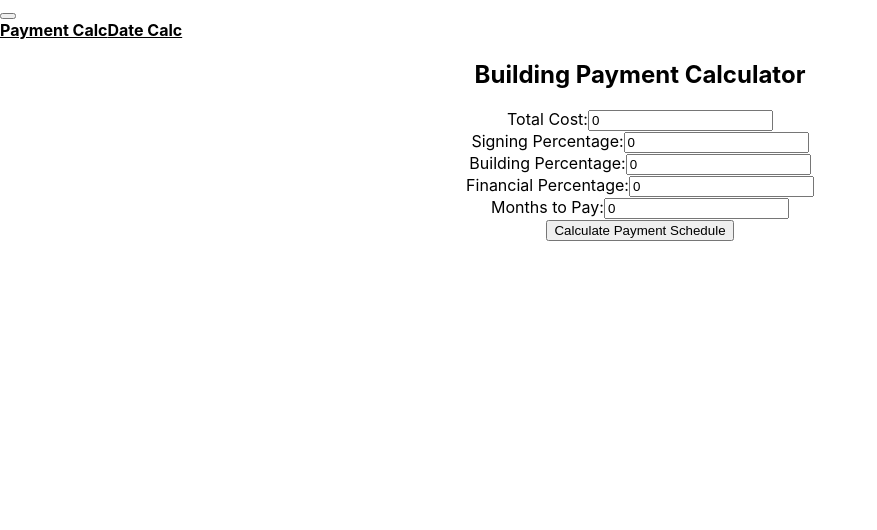
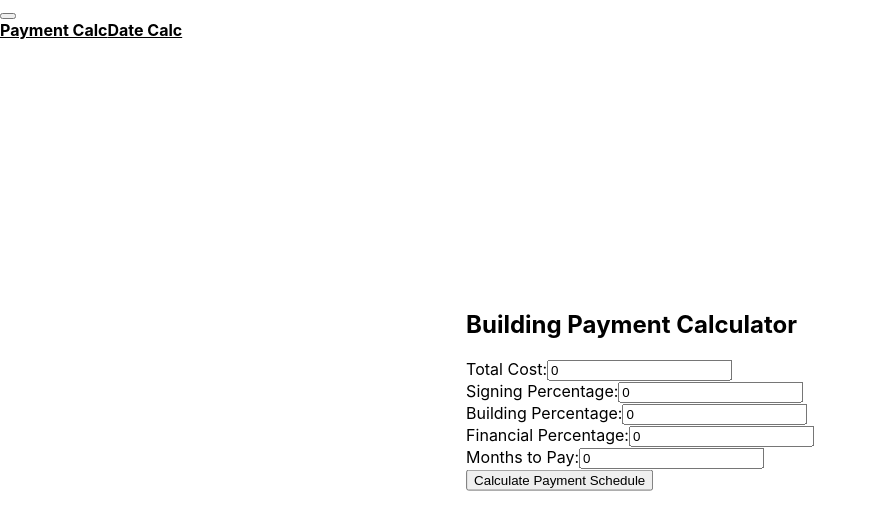
Before and after one commit to alpasa50/ProjectCalculator, a React (Create React App) app: page / in a window 1280 px wide. Shown: the top 530 px of the page, without its empty margins (0-877 px from the left). Built offline with nearby package versions, Linux system fonts and the light colour scheme; the HTML template or start-up script is replaced by a standard one.

Commit message:
Changing style to be centered

```diff
--- a/src/App.js
+++ b/src/App.js
@@ -7,7 +7,7 @@ import Menu from './pages/Menu'
 function App() {
   return (
     <BrowserRouter>
-      <Menu />
+    <Menu />
     <Routes>
         <Route exact path="/" element={<PaymentCalc />} />
         <Route path="/DateCalc" element={<DateCalc />} />
--- a/src/pages/DateCalc.js
+++ b/src/pages/DateCalc.js
@@ -33,7 +33,10 @@ function DateCalculator() {
   }
 
   return (
-    <div style={{ textAlign: "center" }}>
+    <div style={{position: 'fixed',
+    top: '50%',
+    left: '50%',
+    transform: 'translate(-50%, -50%)',}}>
       <h2>Date Calculator</h2>
       <form onSubmit={handleSubmit} style={{ margin: "auto" }}>
         <label htmlFor="date-type">Date Type:</label>
--- a/src/pages/Menu.js
+++ b/src/pages/Menu.js
@@ -4,7 +4,7 @@ import { Link } from 'react-router-dom';
 
 function Menu() {
   return (
-    <Navbar expand="md" className="fixed-top">
+    <Navbar expand="md" className="fixed-top" style={{ zIndex: '100' }}>
       <Navbar.Toggle aria-controls="basic-navbar-nav" >
       </Navbar.Toggle>
       <Navbar.Collapse id="basic-navbar-nav">
--- a/src/pages/PaymentCalc.js
+++ b/src/pages/PaymentCalc.js
@@ -47,7 +47,10 @@ function PaymentCalc() {
   }
 
   return (
-    <div style={{textAlign: 'center'}}>
+    <div style={{position: 'fixed',
+    top: '50%',
+    left: '50%',
+    transform: 'translate(-50%, -50%)',}}>
       <h2>Building Payment Calculator</h2>
       <form onSubmit={handleSubmit}>
         <label htmlFor="total-cost">Total Cost:</label>
```
